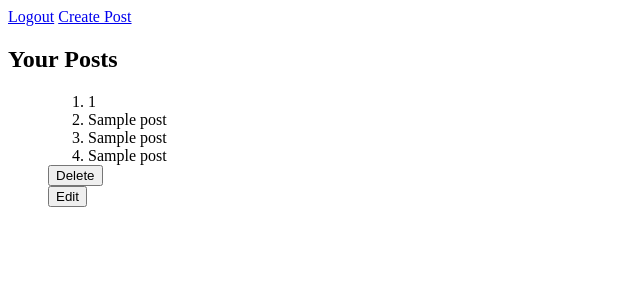
After one commit to swetanjal/Kickstarter, a Flask app: template templates/dash.html in a window 1280 px wide. The commit adds this page. Shown: the top 300 px of the page, without its empty margins (0-640 px from the left). Run offline with Flask 2, Linux system fonts and the light colour scheme; the template is opened without the code that fills it: most values are stand-ins (such as "Sample title", 1, 10 or a date in 2020); parts of the project's set-up code (start-up, migrations or seed data) failed here and were passed over.

Commit message:
Added Dashboard and Delete

```diff
--- a/main.py
+++ b/main.py
@@ -18,7 +18,10 @@ def signup():
 @app.route('/Signin' , methods = ['POST' , 'GET'])
 def signin():
 	if request.method == 'POST':
-		return render_template('logged_in.html', msg = dbHandler.authenticateUser(request))
+		ret = dbHandler.authenticateUser(request)
+		if dbHandler.logged_user:
+			return redirect(url_for('dashboard'))
+		return render_template('logged_in.html', msg = ret)
 	else:
 		return render_template('signin.html')
 
@@ -36,6 +39,25 @@ def createpost():
 		return render_template('post_created.html' , msg = dbHandler.insertPost(request))
 	else:
 		return render_template('postIt.html')
+
+@app.route('/dashboard')
+def display_dash():
+	if dbHandler.logged_user == "":
+		return redirect(url_for('signin'))
+	else:
+		posts=dbHandler.getMyPosts()
+		return render_template('dash.html', posts=posts)
+
+@app.route('/deletePost/<int:id>', methods = ['POST','GET'])
+def deletePost(id):
+	dbHandler.deletePost(id)
+	return redirect(url_for('display_dash'))
+
+@app.route('/editPost/<int:id>', methods = ['POST','GET'])
+def editPost(id):
+	x=dbHandler.editPost(id)
+	return render_template('editIt.html')
+
 if __name__ == '__main__':
     app.debug = True
     app.run()
--- /dev/null
+++ b/templates/dash.html
@@ -0,0 +1,21 @@
+<!DOCTYPE html>
+<title>Your Wall</title>
+<a href="{{url_for('logout')}}">Logout</a>
+<a href="{{url_for('createpost')}}">Create Post</a>
+<h2>Your Posts</h2>
+<ul>
+	{% for post in posts %}
+		<ol>
+			<li>{{ post[0] }}</li>
+			<li>{{ post[1] }}</li>
+			<li>{{ post[2] }}</li>
+			<li>{{ post[3] }}</li>
+		</ol>
+	<form action='/deletePost/{{ post[0] }}' method='POST'>
+		<button name="deleteIt" type="submit">Delete</button>
+	</form>
+	<form action='/editPost/{{ post[0] }}' method='POST'>
+		<button name="editIt" type="submit">Edit</button>
+	</form>
+	{% endfor %}
+</ul>
--- a/templates/logged_in.html
+++ b/templates/logged_in.html
@@ -1 +1,2 @@
-{{msg}}
+<!DOCTYPE html>
+<h1>{{msg}}</h1>
```
Also changed, not shown: models.py (+20 -0 lines), templates/editIt.html (added, +20 -0 lines), database.db (added), 1 other file.
